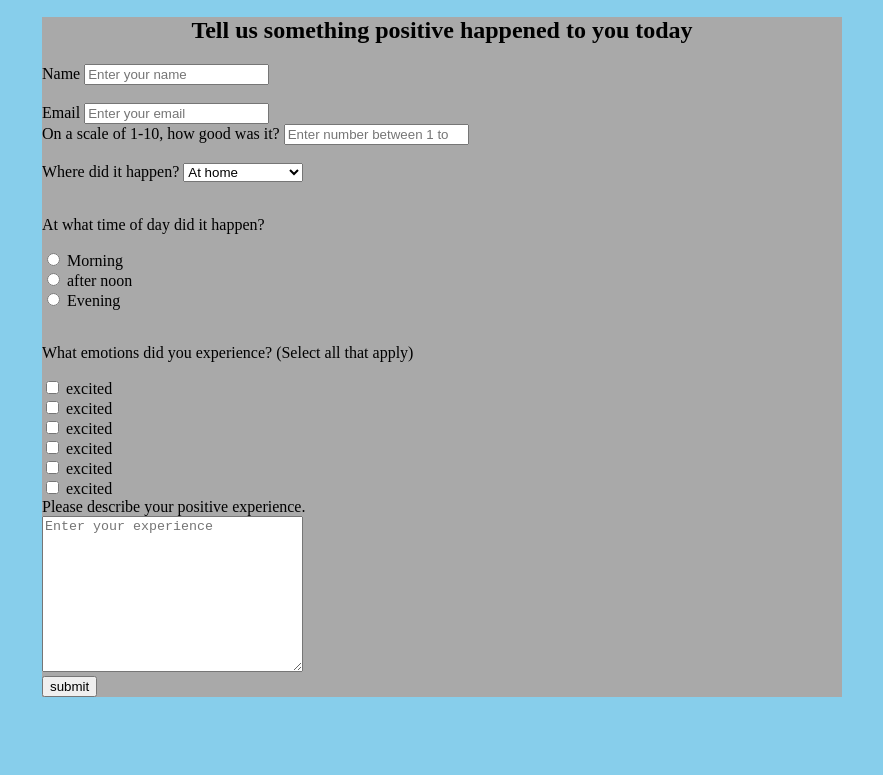
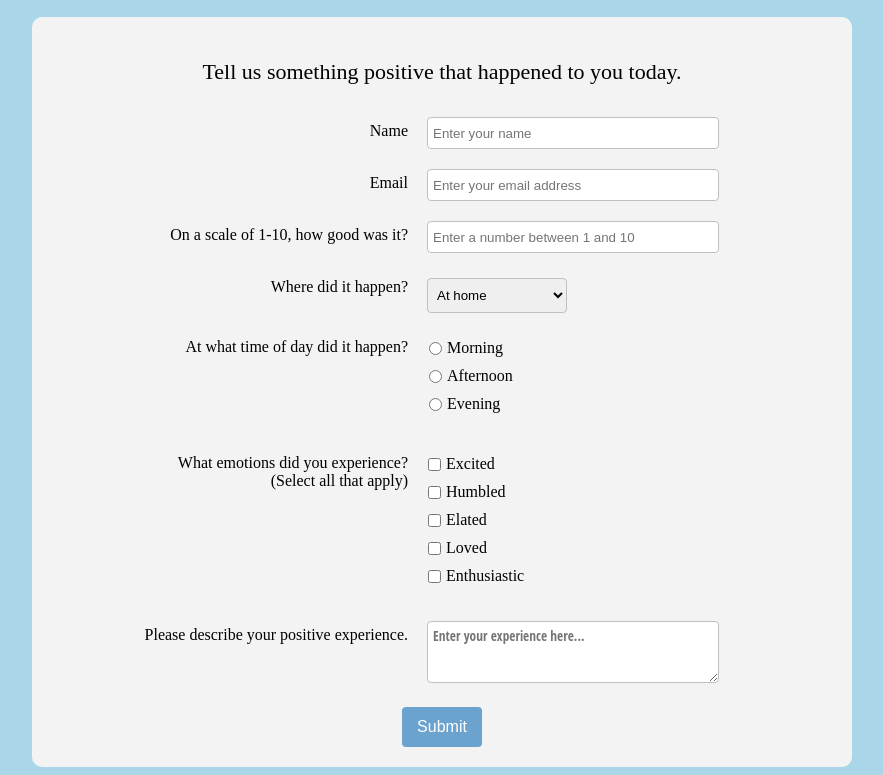
Before and after one commit to JEETH-SIRIL-NUTHALAPATI/survey-form, a plain HTML site: page index.html in a window 1280 px wide. Shown: the part 102-877 px from the top of the page, without its empty margins (198-1081 px from the left). Before the commit the page ends 807 px from the top, so only its background shows below. Drawn offline with Linux system fonts and the light colour scheme.

Commit message:
The completed form

```diff
--- a/index.html
+++ b/index.html
@@ -1,80 +1,235 @@
 <!DOCTYPE html>
-<html lang="en">
-  <head>
-    <meta charset="UTF-8" />
-    <meta http-equiv="X-UA-Compatible" content="IE=edge" />
-    <meta name="viewport" content="width=device-width, initial-scale=1.0" />
-    <title>Document</title>
+<html>
+  <header>
+    <link
+      href="https://fonts.googleapis.com/css?family=Poppins"
+      rel="stylesheet"
+      type="text/css"
+    />
+    <link
+      href="https://fonts.googleapis.com/css?family=Playfair+Display"
+      rel="stylesheet"
+      type="text/css"
+    />
+    <link
+      href="https://fonts.googleapis.com/css?family=Open+Sans+Condensed"
+      rel="stylesheet"
+      type="text/css"
+    />
     <link rel="stylesheet" href="styles.css" />
-  </head>
+  </header>
+
   <body>
-    <h1>Good Vibes Form</h1>
-    <div class="box">
-      <h2>Tell us something positive happened to you today</h2>
-      <form action="do something">
-        <label for="name">Name</label>
+    <main>
+      <h1 id="title">Good Vibes Form</h1>
+      <div class="master-div-style">
+        <p id="description">
+          Tell us something positive that happened to you today.
+        </p>
+        <form id="survey-form" action="/do-something">
+          <div class="form-rows">
+            <div class="labels">
+              <label for="name" id="name-label">Name</label>
+            </div>
+            <div class="fields">
               <input
                 type="text"
+                id="name"
+                class="input-fields"
                 placeholder="Enter your name"
-          id="name"
-        /><br /><br />
-        <label for="email">Email</label>
-        <input type="email" placeholder="Enter your email" id="email" /><br />
-
-        <label for="scale">On a scale of 1-10, how good was it?</label>
+                required
+              />
+            </div>
+          </div>
+          <div class="form-rows">
+            <div class="labels">
+              <label for="email" id="email-label">Email</label>
+            </div>
+            <div class="fields">
+              <input
+                type="email"
+                id="email"
+                class="input-fields"
+                placeholder="Enter your email address"
+                required
+              />
+            </div>
+          </div>
+          <div class="form-rows">
+            <div class="labels">
+              <label for="number" id="number-label"
+                >On a scale of 1-10, how good was it?</label
+              >
+            </div>
+            <div class="fields">
               <input
                 type="number"
-          placeholder="Enter number between 1 to 10"
-          id="scale"
+                id="number"
+                class="input-fields"
+                placeholder="Enter a number between 1 and 10"
+                min="1"
+                max="10"
               />
-        <br /><br />
-
-        <label for="location">Where did it happen?</label>
-        <select id="location">
-          <option value="">At home</option>
-          <option value="">On my commute</option>
-          <option value="">At work</option>
-          <option value="">On the street</option>
-          <option value="">others</option>
+            </div>
+          </div>
+          <div class="form-rows">
+            <div class="labels">
+              <label for="dropdown" id="dropdown-label"
+                >Where did it happen?</label
+              >
+            </div>
+            <div class="fields">
+              <select
+                name="Location of positive event"
+                id="dropdown"
+                class="dropdown"
+              >
+                <option value="home">At home</option>
+                <option value="commute">On my commute</option>
+                <option value="work">At work</option>
+                <option value="outside">On the street</option>
+                <option value="other">Other</option>
               </select>
-        <br /><br />
-        <p>At what time of day did it happen?</p>
-        <input type="radio" name="time" id="morning" />
-        <label for="morning">Morning</label><br />
-        <input type="radio" name="time" id="afternoon" />
-        <label for="afternoon">after noon</label><br />
-        <input type="radio" name="time" id="evening" />
-        <label for="evening">Evening</label><br />
+            </div>
+          </div>
+          <div class="form-rows">
+            <div class="labels">
+              <label for="time-of-day"
+                >At what time of day did it happen?</label
+              >
+            </div>
+            <div class="fields">
+              <ul id="time-of-day" style="list-style: none">
+                <li class="radio">
+                  <label>
+                    Morning
+                    <input
+                      name="time-radio"
+                      type="radio"
+                      value="1"
+                      class="user-selection"
+                    />
+                  </label>
+                </li>
+                <li class="radio">
+                  <label>
+                    Afternoon
+                    <input
+                      name="time-radio"
+                      type="radio"
+                      value="2"
+                      class="user-selection"
+                    />
+                  </label>
+                </li>
+                <li class="radio">
+                  <label>
+                    Evening
+                    <input
+                      name="time-radio"
+                      type="radio"
+                      value="3"
+                      class="user-selection"
+                    />
+                  </label>
+                </li>
+              </ul>
+            </div>
+          </div>
+          <div class="form-rows">
+            <div class="labels">
+              <label for="feelings">
+                What emotions did you experience?
                 <br />
-        <p>What emotions did you experience? (Select all that apply)</p>
-
-        <input type="checkbox" name="Emotion" id="excited" />
-        <label for="excited">excited</label><br />
-        <input type="checkbox" name="Emotion" id="excited" />
-        <label for="excited">excited</label><br />
-        <input type="checkbox" name="Emotion" id="excited" />
-        <label for="excited">excited</label><br />
-        <input type="checkbox" name="Emotion" id="excited" />
-        <label for="excited">excited</label><br />
-        <input type="checkbox" name="Emotion" id="excited" />
-        <label for="excited">excited</label><br />
-        <input type="checkbox" name="Emotion" id="excited" />
-        <label for="excited">excited</label><br />
-
-        <label for="experience"
-          >Please describe your positive experience.</label
-        >
-        <br />
-
+                (Select all that apply)
+              </label>
+            </div>
+            <div class="fields">
+              <ul id="feelings" style="list-style: none">
+                <li class="radio">
+                  <label>
+                    <input
+                      name="feeling-check"
+                      value="1"
+                      type="checkbox"
+                      class="user-selection"
+                    />
+                    Excited
+                  </label>
+                </li>
+                <li class="radio">
+                  <label>
+                    <input
+                      name="feeling-check"
+                      value="2"
+                      type="checkbox"
+                      class="user-selection"
+                    />
+                    Humbled
+                  </label>
+                </li>
+                <li class="radio">
+                  <label>
+                    <input
+                      name="feeling-check"
+                      value="3"
+                      type="checkbox"
+                      class="user-selection"
+                    />
+                    Elated
+                  </label>
+                </li>
+                <li class="radio">
+                  <label>
+                    <input
+                      name="feeling-check"
+                      value="4"
+                      type="checkbox"
+                      class="user-selection"
+                    />
+                    Loved
+                  </label>
+                </li>
+                <li class="radio">
+                  <label>
+                    <input
+                      name="feeling-check"
+                      value="5"
+                      type="checkbox"
+                      class="user-selection"
+                    />
+                    Enthusiastic
+                  </label>
+                </li>
+              </ul>
+            </div>
+          </div>
+          <div class="form-rows">
+            <div class="labels">
+              <label for="event-details">
+                Please describe your positive experience.
+              </label>
+            </div>
+            <div class="fields">
               <textarea
-          id="experinece"
-          cols="30"
-          rows="10"
-          placeholder="Enter your experience"
-        ></textarea
-        ><br />
-        <input type="submit" value="submit" />
+                id="event-details"
+                class="input-fields"
+                style="
+                  height: 50px;
+                  resize: vertical;
+                  font-family: Open Sans Condensed;
+                "
+                name="event-details"
+                cols="1"
+                rows="1"
+                placeholder="Enter your experience here..."
+              ></textarea>
+            </div>
+          </div>
+          <button class="button" id="submit" type="submit">Submit</button>
         </form>
       </div>
+    </main>
+    <script src="https://cdn.freecodecamp.org/testable-projects-fcc/v1/bundle.js"></script>
   </body>
 </html>
--- a/styles.css
+++ b/styles.css
@@ -1,17 +1,126 @@
 body {
-  background-color: skyblue;
+  text-align: center;
+  background-color: #a9d7e9;
 }
 
 h1 {
-  font-size: 3rem;
-  text-align: center;
-}
-h2 {
-  text-align: center;
+  font-size: 48px;
 }
 
-.box {
+p {
+  font-size: 22px;
+}
+
+.form-rows {
+  position: static;
+  display: block;
+}
+
+.master-div-style {
   margin: auto;
   width: 800px;
-  background-color: darkgrey;
+  background-color: #f3f3f3;
+  border-radius: 10px;
+  padding: 20px 10px 10px 10px;
 }
+
+.fields {
+  display: inline-block;
+  text-align: left;
+  width: 48%;
+  vertical-align: middle;
+}
+.labels {
+  display: inline-block;
+  text-align: right;
+  width: 40%;
+  padding: 5px;
+  vertical-align: top;
+  margin-top: 10px;
+}
+
+.input-fields {
+  height: 20px;
+  width: 280px;
+  padding: 5px;
+  margin: 10px;
+  border: 1px solid #c0c0c0;
+  border-radius: 4px;
+}
+
+.dropdown {
+  height: 35px;
+  width: 140px;
+  padding: 5px;
+  margin: 15px 10px 10px 10px;
+  border: 1px solid #c0c0c0;
+  border-radius: 4px;
+}
+
+.radio {
+  position: relative;
+  left: -43px;
+  margin-left: 10px;
+  display: block;
+  padding-bottom: 10px;
+}
+
+.user-selection {
+  float: left;
+  margin-right: 5px;
+}
+
+.button {
+  font-size: 1em;
+  background-color: #6ba2ce;
+  color: white;
+  border: 0px solid;
+  border-radius: 4px;
+  height: 40px;
+  width: 80px;
+  margin: 10px;
+}
+
+@media (max-width: 833px) {
+  .master-div-style {
+    width: 70%;
+  }
+
+  .fields {
+    display: inline-block;
+    text-align: left;
+    width: 48%;
+    vertical-align: middle;
+  }
+
+  .input-fields {
+    width: 80%;
+  }
+
+  .dropdown {
+    width: 90%;
+  }
+}
+
+@media (max-width: 520px) {
+  .master-div-style {
+    width: 80%;
+  }
+
+  .fields {
+    width: 80%;
+    float: left;
+  }
+  .labels {
+    width: 100%;
+    text-align: left;
+  }
+
+  .input-fields {
+    width: 100%;
+  }
+
+  .dropdown {
+    width: 100%;
+  }
+}
```
Lines whose indentation alone changed are shown as unchanged.
